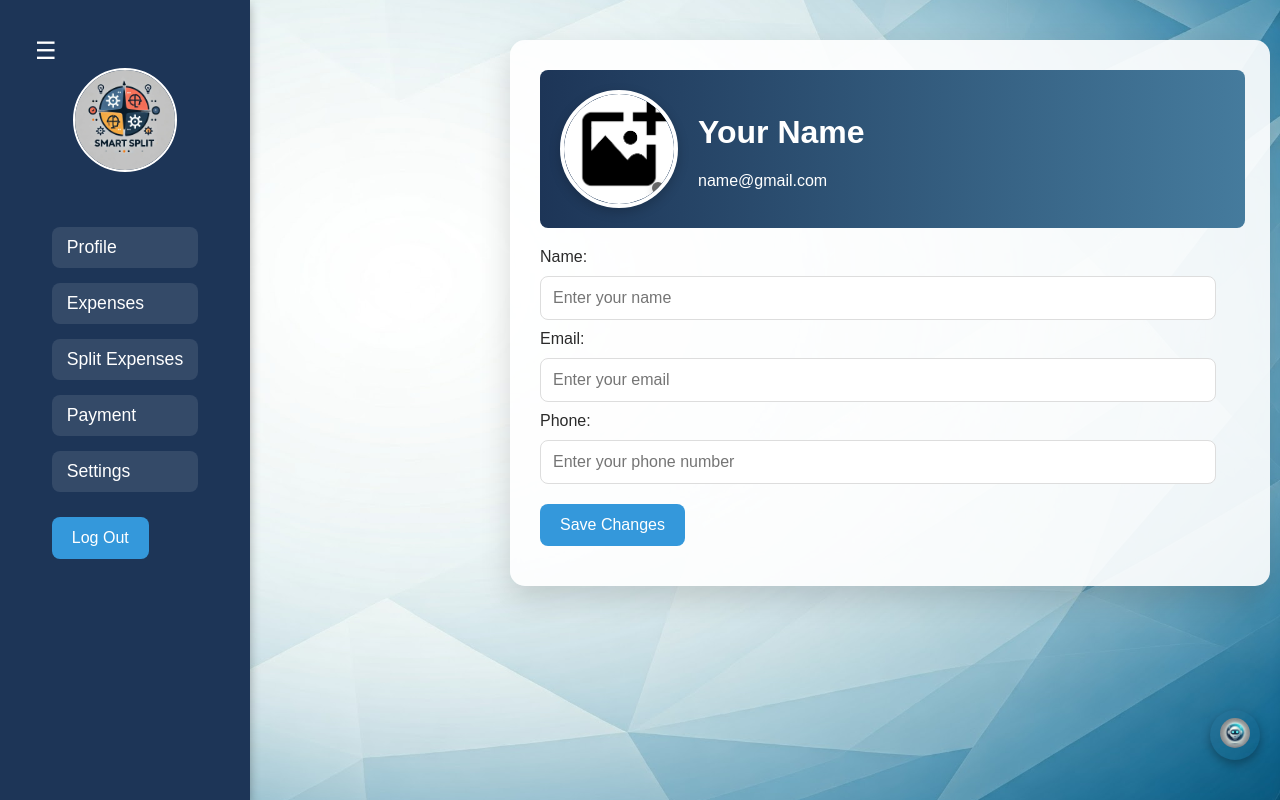
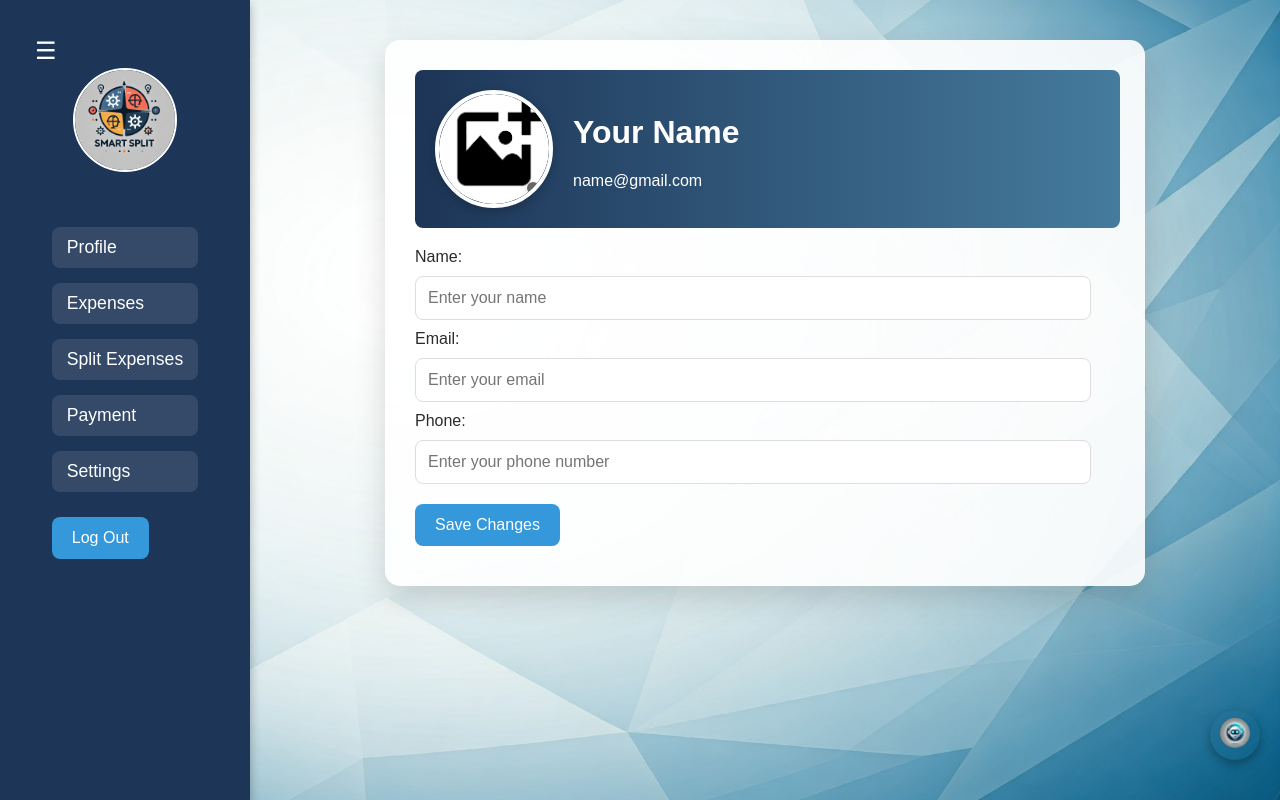
Before and after one commit to panchalbhakti/SmartSplit, a PHP site: page / in a window 1280 px wide; the page is wider, and only the part inside the window is pictured. Run offline with PHP 8.4, Linux system fonts and the light colour scheme.

Commit message:
Fixed Sidebar
By Pranav~

```diff
--- a/script.js
+++ b/script.js
@@ -29,13 +29,16 @@ window.addEventListener('load', () => {
   const mainContent = document.querySelector('.main-content');
   const menuButton = document.querySelector('.menu-btn');
 
-  sidebar.style.left = '0'; // Sidebar expanded
-  mainContent.style.marginLeft = '250px'; // Adjust main content
+  // Ensure sidebar is expanded by default
+  sidebar.style.left = '0';
+  mainContent.style.marginLeft = '250px';
+  mainContent.style.width = 'calc(100% - 250px)'; // Prevent content shift
   menuButton.style.color = '#fff'; // Set menu button color to white
 
   // Show Profile page by default
   showPage('profile');
 });
+
 
 
 
--- a/styles.css
+++ b/styles.css
@@ -17,7 +17,7 @@ body {
 .sidebar {
   position: fixed;
   top: 0;
-  left: -250px;
+  left: 0; /* Default open */
   width: 250px;
   height: 100vh;
   background: #1d3557;
@@ -148,8 +148,8 @@ body {
 
 /* Main Content Styling */
 .main-content {
-  margin-left: 0;
-  width: 100%;
+  margin-left: 250px; /* Adjust for sidebar width */
+  width: calc(100% - 250px); /* Adjust for sidebar width */
   transition: margin-left 0.5s ease, width 0.5s ease;
 }
 
```
